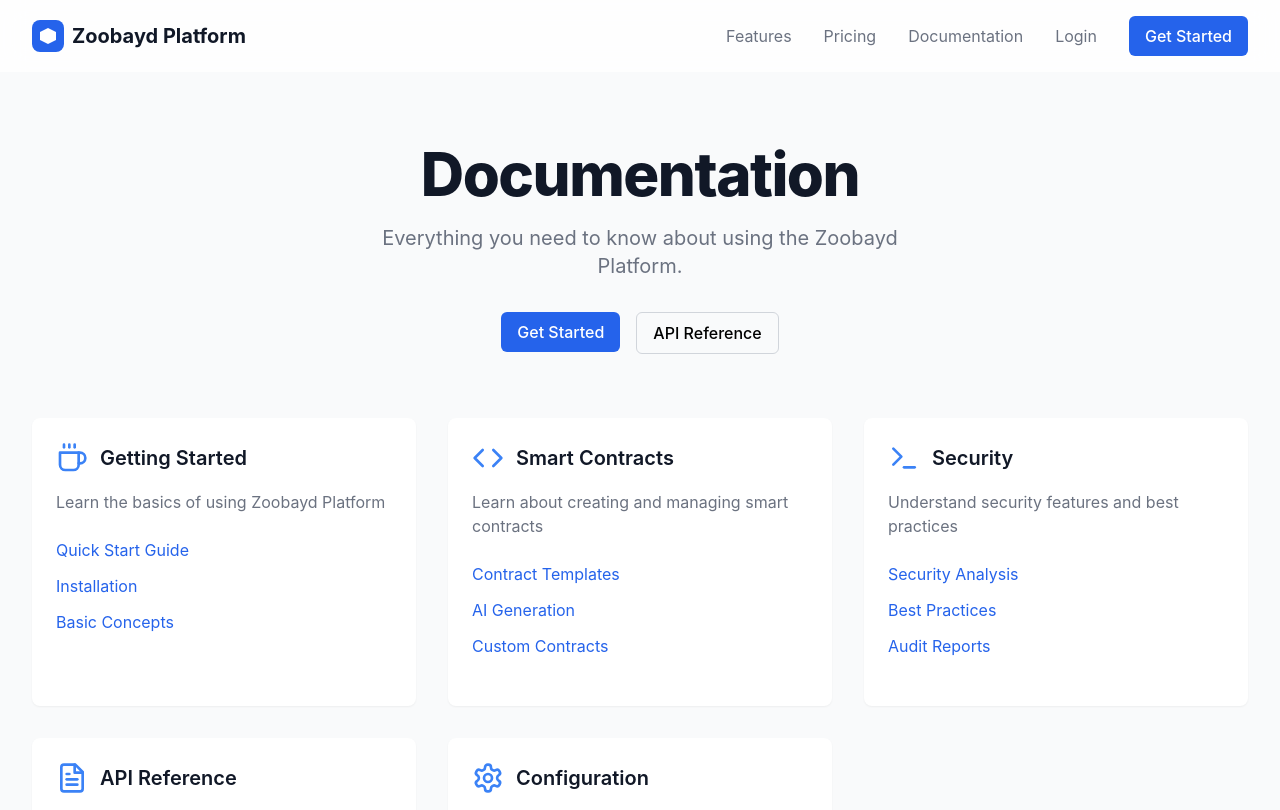
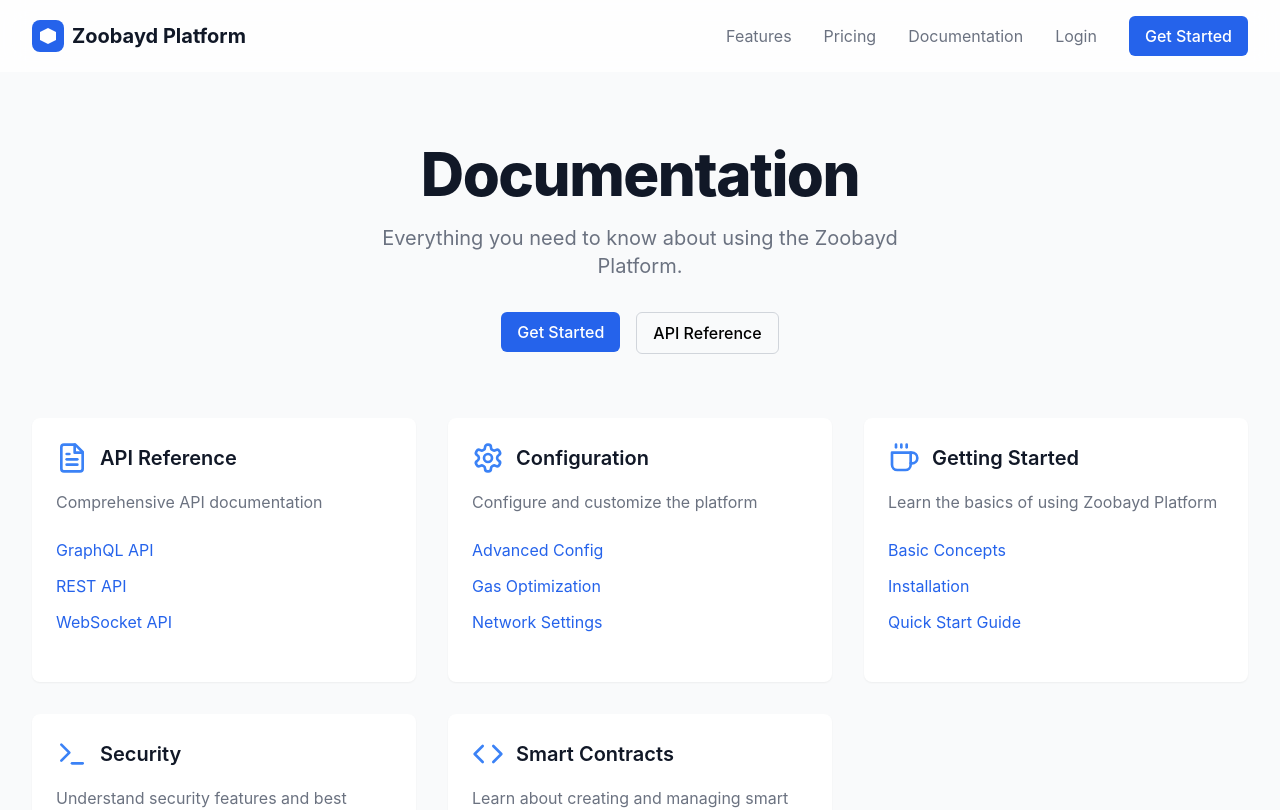
Before and after one commit to ZubeidHendricks/zoobayd-platform, a React (Create React App) app in the folder packages/frontend/: page /docs in a window 1280 px wide. Shown: the top 810 px of the page. Built offline with nearby package versions, Linux system fonts and the light colour scheme.

Commit message:
Sort documentation links alphabetically

```diff
--- a/packages/frontend/src/pages/Documentation.tsx
+++ b/packages/frontend/src/pages/Documentation.tsx
@@ -17,52 +17,52 @@ const sections = [
     icon: Coffee,
     description: 'Learn the basics of using Zoobayd Platform',
     links: [
-      { title: 'Quick Start Guide', href: '/docs/quick-start' },
+      { title: 'Basic Concepts', href: '/docs/concepts' },
       { title: 'Installation', href: '/docs/installation' },
-      { title: 'Basic Concepts', href: '/docs/concepts' },
-    ]
+      { title: 'Quick Start Guide', href: '/docs/quick-start' }
+    ].sort((a, b) => a.title.localeCompare(b.title))
   },
   {
     title: 'Smart Contracts',
     icon: Code,
     description: 'Learn about creating and managing smart contracts',
     links: [
+      { title: 'AI Generation', href: '/docs/ai-generation' },
       { title: 'Contract Templates', href: '/docs/templates' },
-      { title: 'AI Generation', href: '/docs/ai-generation' },
-      { title: 'Custom Contracts', href: '/docs/custom-contracts' },
-    ]
+      { title: 'Custom Contracts', href: '/docs/custom-contracts' }
+    ].sort((a, b) => a.title.localeCompare(b.title))
   },
   {
     title: 'Security',
     icon: Terminal,
     description: 'Understand security features and best practices',
     links: [
-      { title: 'Security Analysis', href: '/docs/security' },
+      { title: 'Audit Reports', href: '/docs/audit-reports' },
       { title: 'Best Practices', href: '/docs/best-practices' },
-      { title: 'Audit Reports', href: '/docs/audit-reports' },
-    ]
+      { title: 'Security Analysis', href: '/docs/security' }
+    ].sort((a, b) => a.title.localeCompare(b.title))
   },
   {
     title: 'API Reference',
     icon: FileText,
     description: 'Comprehensive API documentation',
     links: [
+      { title: 'GraphQL API', href: '/docs/api-graphql' },
       { title: 'REST API', href: '/docs/api-rest' },
-      { title: 'GraphQL API', href: '/docs/api-graphql' },
-      { title: 'WebSocket API', href: '/docs/api-websocket' },
-    ]
+      { title: 'WebSocket API', href: '/docs/api-websocket' }
+    ].sort((a, b) => a.title.localeCompare(b.title))
   },
   {
     title: 'Configuration',
     icon: Settings,
     description: 'Configure and customize the platform',
     links: [
-      { title: 'Network Settings', href: '/docs/network-settings' },
+      { title: 'Advanced Config', href: '/docs/advanced-config' },
       { title: 'Gas Optimization', href: '/docs/gas-optimization' },
-      { title: 'Advanced Config', href: '/docs/advanced-config' },
-    ]
+      { title: 'Network Settings', href: '/docs/network-settings' }
+    ].sort((a, b) => a.title.localeCompare(b.title))
   }
-];
+].sort((a, b) => a.title.localeCompare(b.title));
 
 export const Documentation: React.FC = () => {
   return (
@@ -70,6 +70,7 @@ export const Documentation: React.FC = () => {
       <NavBar />
 
       <main className="pt-20">
+        {/* Documentation Header */}
         <div className="max-w-7xl mx-auto px-4 sm:px-6 lg:px-8 py-16">
           <div className="text-center">
             <h1 className="text-4xl font-extrabold text-gray-900 sm:text-5xl sm:tracking-tight lg:text-6xl">
@@ -89,6 +90,7 @@ export const Documentation: React.FC = () => {
           </div>
         </div>
 
+        {/* Documentation Sections */}
         <div className="max-w-7xl mx-auto px-4 sm:px-6 lg:px-8 pb-16">
           <div className="grid grid-cols-1 gap-8 sm:grid-cols-2 lg:grid-cols-3">
             {sections.map((section) => (
```
